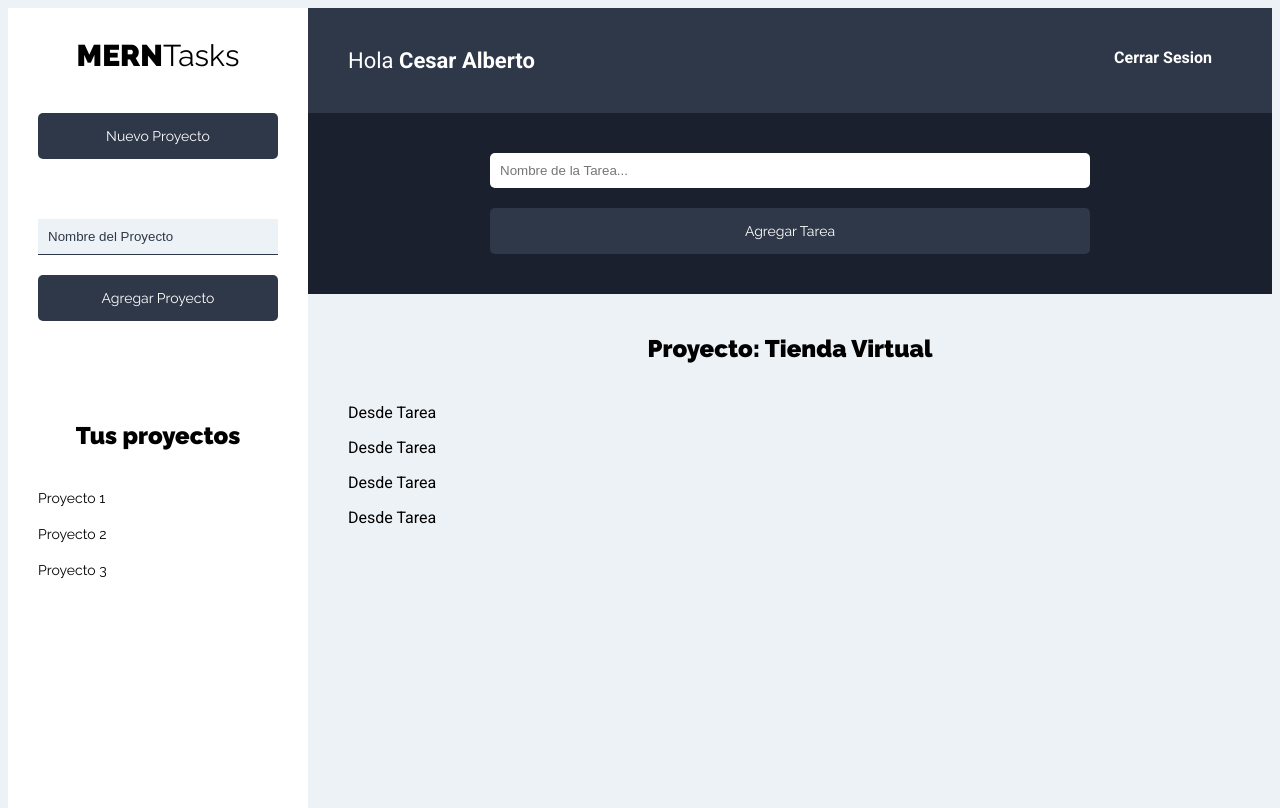
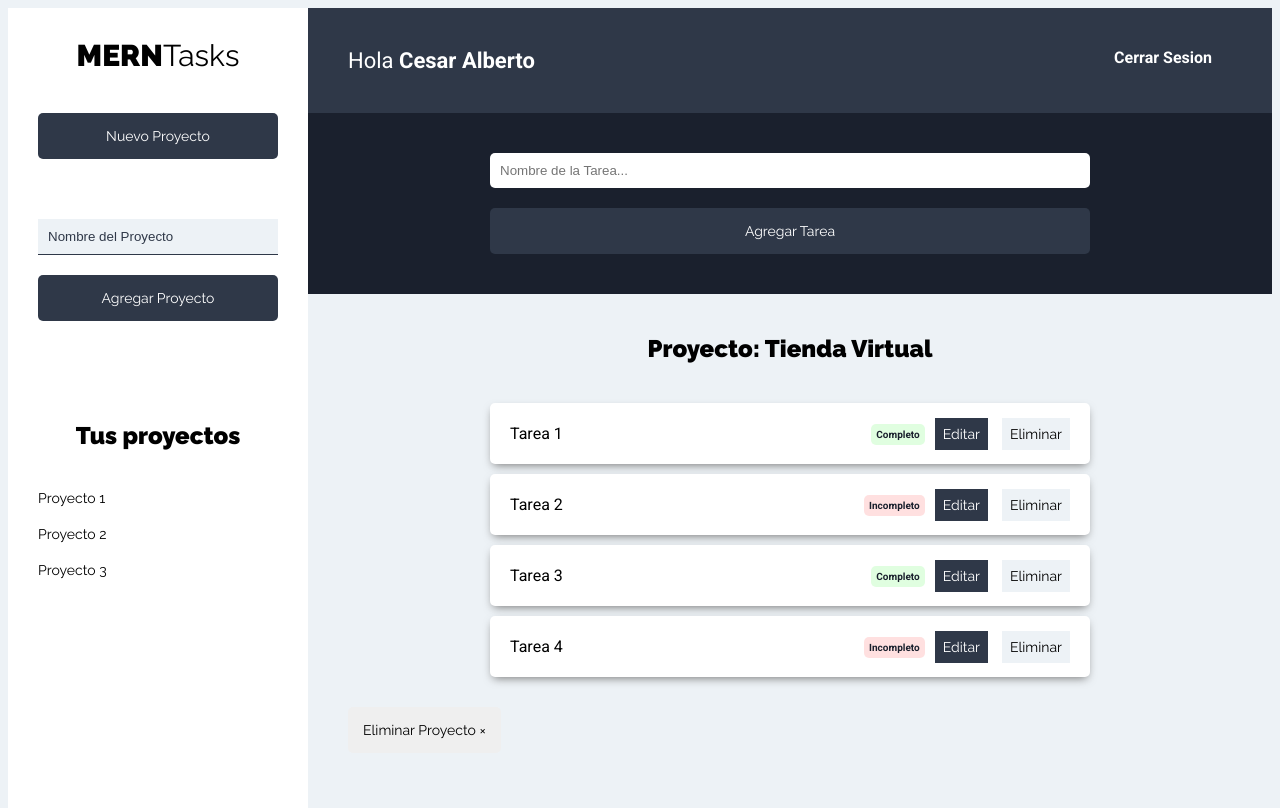
Before and after one commit to cesarbeloqui/administradorDeProyectos, a React (Vite) app in the folder cliente/: page /proyectos in a window 1280 px wide. Built offline with nearby package versions, Linux system fonts and the light colour scheme.

Commit message:
Trabajando con la Interfaz de Tareas

```diff
--- a/cliente/src/components/tareas/ListadoTareas.jsx
+++ b/cliente/src/components/tareas/ListadoTareas.jsx
@@ -2,10 +2,10 @@ import Tarea from "./Tarea";
 
 const ListadoTareas = () => {
   const tareasProyecto = [
-    { nombre: "Tarea 1", completada: true },
-    { nombre: "Tarea 2", completada: false },
-    { nombre: "Tarea 3", completada: true },
-    { nombre: "Tarea 4", completada: false },
+    { nombre: "Tarea 1", estado: true },
+    { nombre: "Tarea 2", estado: false },
+    { nombre: "Tarea 3", estado: true },
+    { nombre: "Tarea 4", estado: false },
   ];
   return (
     <>
@@ -18,7 +18,8 @@ const ListadoTareas = () => {
         ) : (
           tareasProyecto.map((tarea) => <Tarea tarea={tarea} />)
         )}
-      </ul>
+          </ul>
+          <button type="button" className="btn btn-eliminar">Eliminar Proyecto &times;</button>
     </>
   );
 };
--- a/cliente/src/components/tareas/Tarea.jsx
+++ b/cliente/src/components/tareas/Tarea.jsx
@@ -1,7 +1,28 @@
 import React from "react";
 
 const Tarea = ({ tarea }) => {
-  return <p>Desde Tarea</p>;
+  return (
+    <li className="tarea sombra">
+      <p>{tarea.nombre}</p>
+      <div className="estado">
+        {tarea.estado ? (
+          <button type="button" className="completo">
+            Completo
+          </button>
+        ) : (
+          <button type="button" className="incompleto">
+            Incompleto
+          </button>
+        )}
+      </div>
+      <div className="acciones">
+        <button type="button" className="btn btn-primario">
+          Editar
+        </button>{" "}
+        <button className="btn btn-secundario">Eliminar</button>
+      </div>
+    </li>
+  );
 };
 
 export default Tarea;
--- a/cliente/src/index.css
+++ b/cliente/src/index.css
@@ -213,6 +213,7 @@ aside {
 
 .listado-tareas {
   min-width: 600px;
+  width: 60%;
   margin: 0 auto;
 }
 
```
